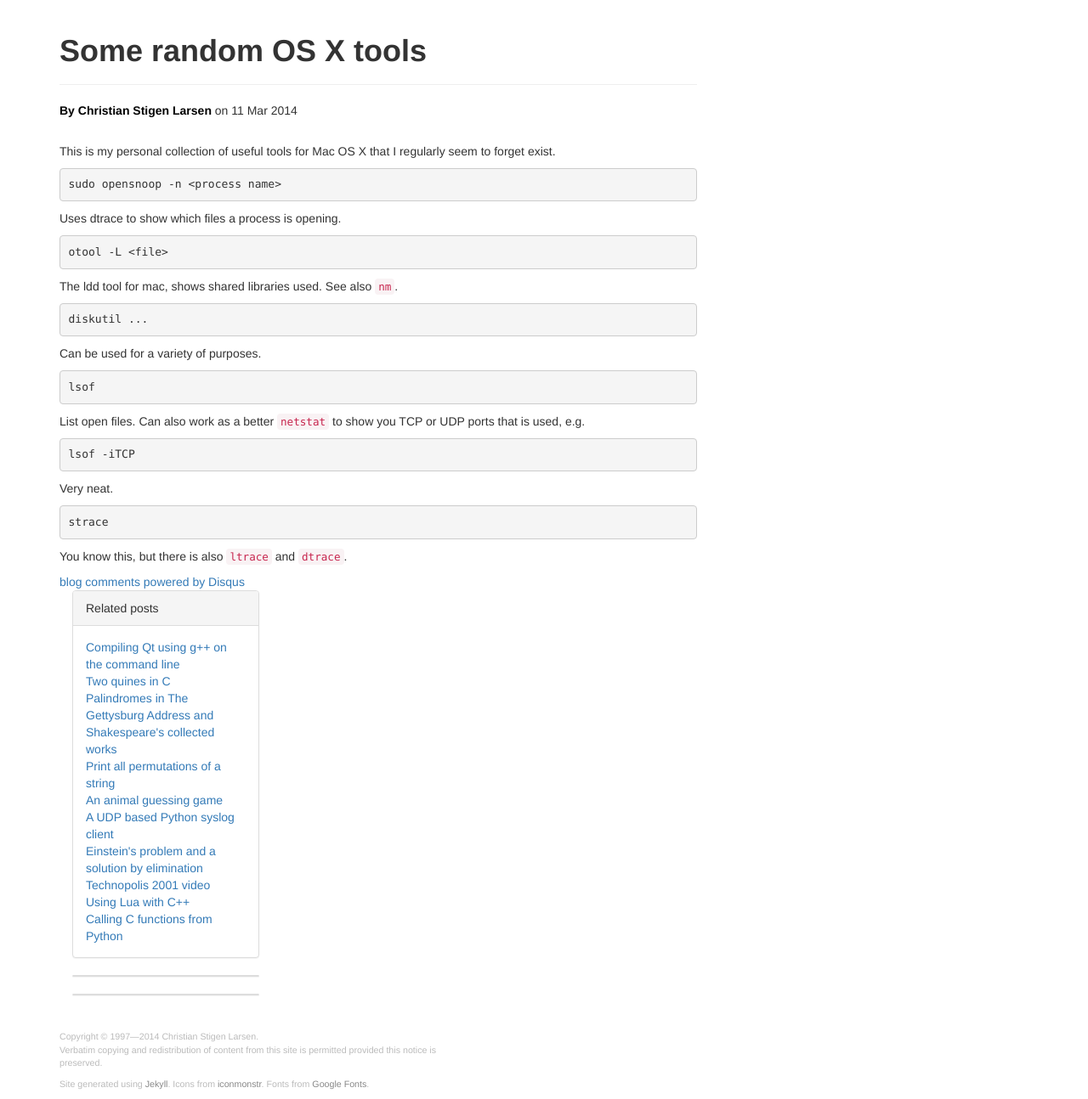
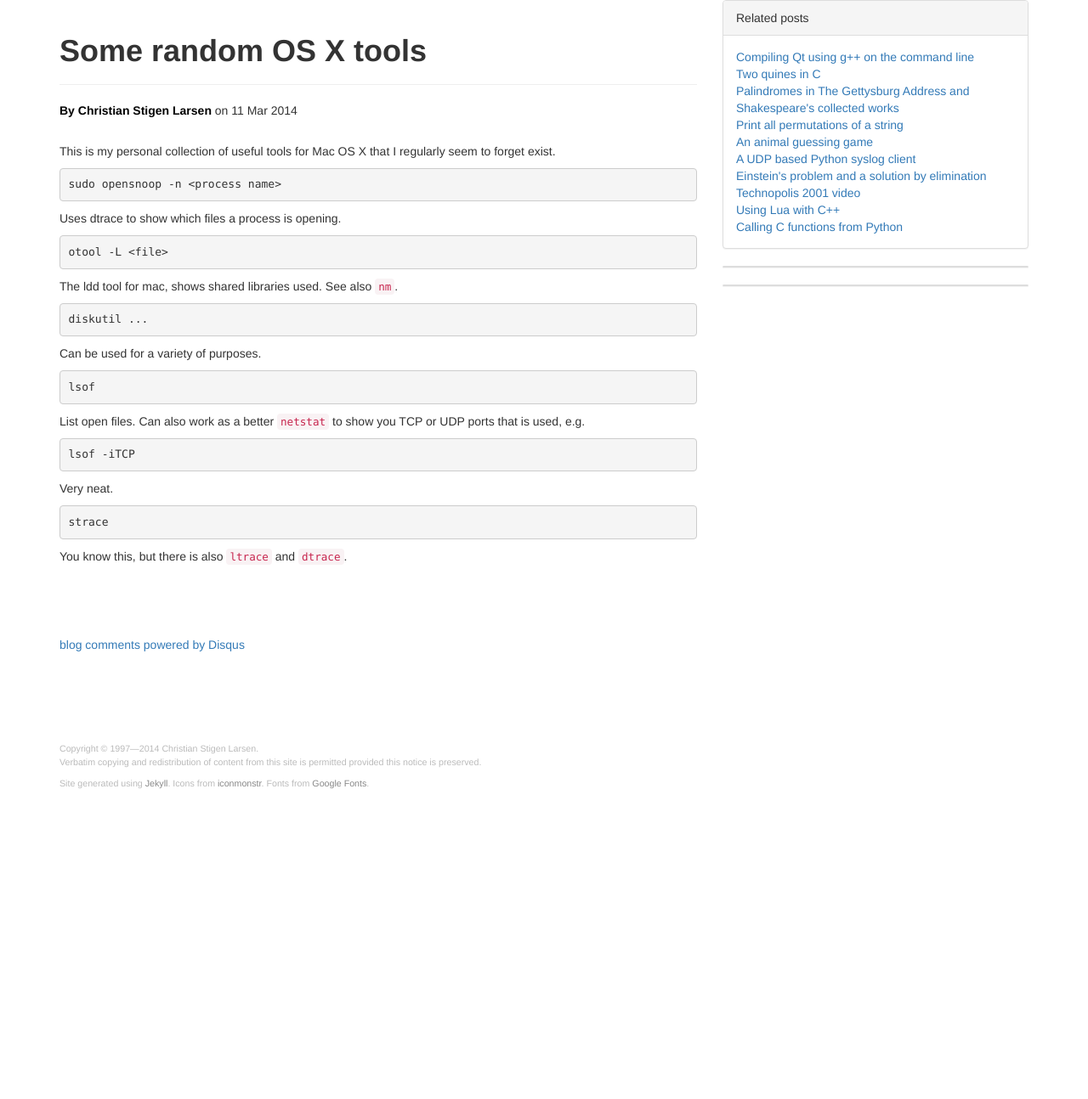
Before and after one commit to cslarsen/csl.name, a Jekyll site: the page built from _posts/2014-03-11-osx-tools.markdown, in a window 1280 px wide. Shown: the whole page at 85% size. Built offline with Jekyll 4.4.1, drawn with Linux system fonts in a browser that asks for light colours; Markdown is read by kramdown in place of the engine named in the settings; comment, search, counter and statistics services are not loaded; after the commit the page ends 940 px from its top, so only the background shows below that.

Commit message:
Correctly validates as HTML5

```diff
--- a/_layouts/default.html
+++ b/_layouts/default.html
@@ -35,6 +35,11 @@
 
     a:hover {
       text-decoration: none;
+    }
+
+    #disqus_thread {
+      margin-top: 6em;
+      margin-bottom: 6em;
     }
 
     .post-body {
@@ -89,7 +94,7 @@
             <noscript><p><a href="http://{{ site.disqus_user }}.disqus.com/?url=ref">View the discussion thread.</a></p></noscript><a href="http://disqus.com" class="dsq-brlink">blog comments powered by <span class="logo-disqus">Disqus</span></a>
           </div>
           {% endif %}
-        <div>
+        </div>
 
         <div class="col-md-4">
           {% if site.related_posts.size > 1 %}
@@ -147,7 +152,7 @@
             {% endfor %}
           </div>
         </div>
-      <div>
+      </div>
 
       <div class="row">
         <div class="col-md-8">
--- a/_layouts/post.html
+++ b/_layouts/post.html
@@ -23,7 +23,8 @@
     </div>
   </header>
 
-  <section class="post-body">
+  <div class="post-body">
     {{ content }}
-  </section>
+  </div>
+
 </article>
```
